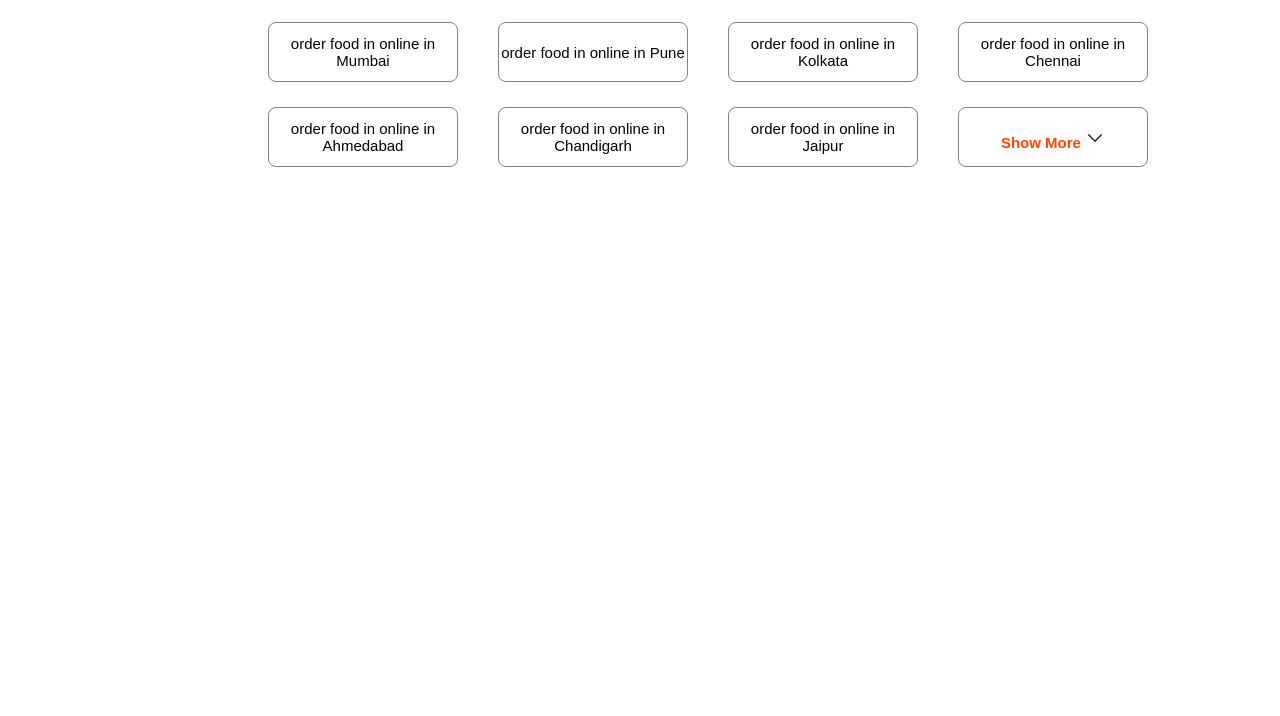
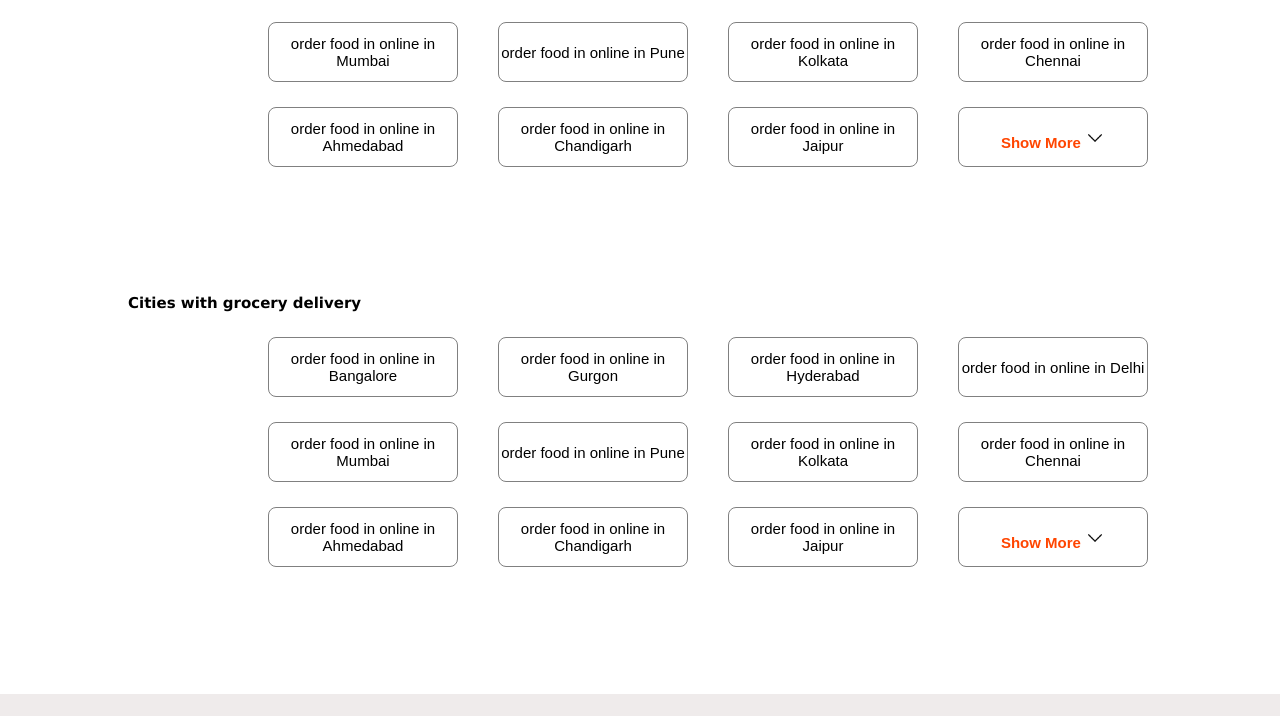
Before and after one commit to aj-allenn/Weekly-task, a plain HTML site: page index.html in a window 1280 px wide. Shown: the part 2785-3501 px from the top of the page. Before the commit the page ends 3079 px from the top, so only its background shows below. Drawn offline with Linux system fonts and the light colour scheme.

Commit message:
task completed

```diff
--- a/index.html
+++ b/index.html
@@ -264,7 +264,7 @@
      </div>
 
 
-     <!-- <div class="section7">
+     <div class="section7">
          <div class="cities">
             <h5>Cities with grocery delivery</h5>
         </div>
@@ -377,7 +377,7 @@
             <img src="./icon-AppStore_lg30tv.avif" alt="">
             <img src="./icon-GooglePlay_1_zixjxl.avif" alt="">
          </div>
-       </div> -->
+       </div>
 
 
 
```
